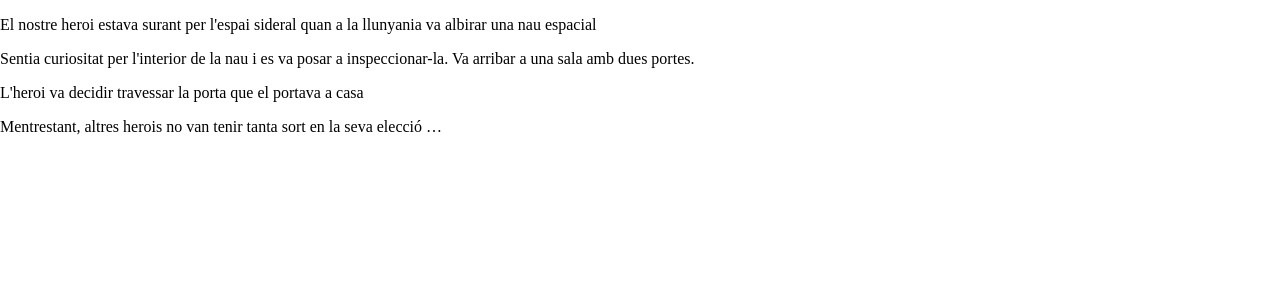
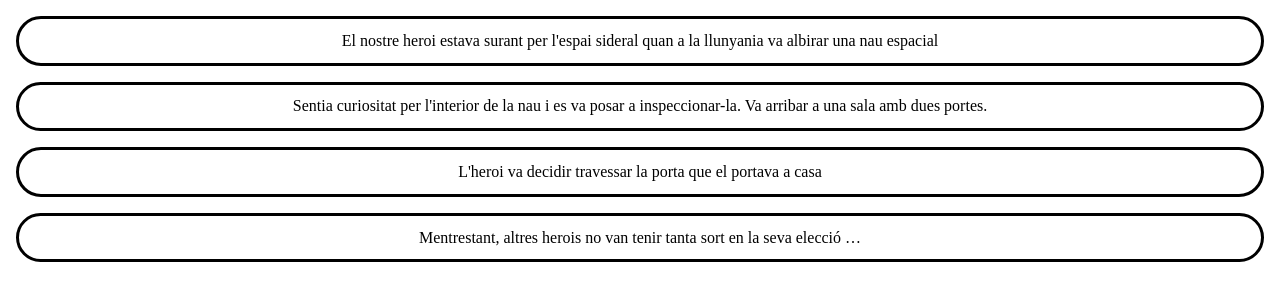
Before and after one commit to alejandratemes/sprint6, a React (Create React App) app: page / in a window 1280 px wide. Shown: the top 300 px of the page. Built offline with nearby package versions, Linux system fonts and the light colour scheme.

Commit message:
ejercicio3

```diff
--- a/package.json
+++ b/package.json
@@ -8,7 +8,8 @@
     "@testing-library/user-event": "^13.5.0",
     "react": "^18.2.0",
     "react-dom": "^18.2.0",
-    "react-scripts": "5.0.1",
+    "react-scripts": "^5.0.1",
+    "styled-components": "^6.0.0-rc.1",
     "web-vitals": "^2.1.4"
   },
   "scripts": {
--- a/src/components/escena/escena.js
+++ b/src/components/escena/escena.js
@@ -1,3 +1,4 @@
 import React from "react";
+import {Borde} from './styled';
 
-export const Escena = ({frase}) => (<p>{frase}</p>);
+export const Escena = ({frase}) => (<Borde>{frase}</Borde>);
--- /dev/null
+++ b/src/components/escena/styled.js
@@ -0,0 +1,9 @@
+import styled from 'styled-components';
+
+export const Borde = styled.div`
+    padding: 0.8em;
+    text-align: center;
+    border: 0.2em solid #000;
+    border-radius: 30rem;
+    margin: 1em;
+`;
```
Also changed, not shown: 1 other file (tests, documents, lock files or other folders).
